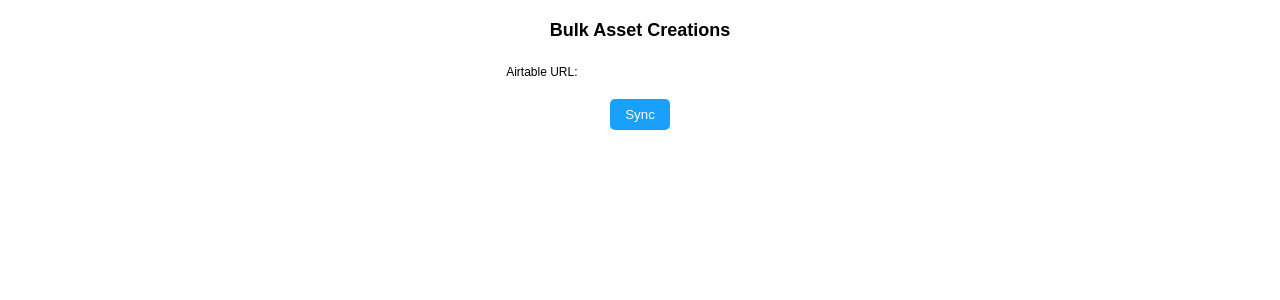
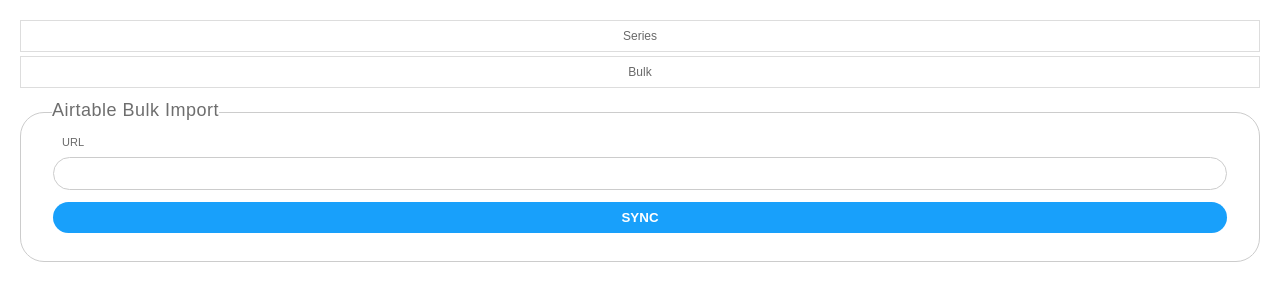
Before and after one commit to sofiakatzman/ClubsAssetPlugin, a React app: page / in a window 1280 px wide. Shown: the top 300 px of the page. Built offline with nearby package versions, Linux system fonts and the light colour scheme; no server answers.

Commit message:
add mode swapping and style Bulk Import Mode"

```diff
--- a/src/app/components/App.tsx
+++ b/src/app/components/App.tsx
@@ -1,16 +1,26 @@
-import React from 'react';
+import React, { useState, useRef, useEffect } from 'react';
 import '../styles/ui.css';
+import ModeSelect from './ModeSelect';
+import BulkPage from './BulkPage';
 
 function App() {
-  const textbox = React.useRef<HTMLInputElement>(null);
+  const [selectedMode, setSelectedMode] = useState('Bulk');
 
-  const onSync = () => {
+  // Function to toggle the selected mode
+  const toggleMode = () => {
+    setSelectedMode((prevMode) => (prevMode === "Bulk" ? "Series" : "Bulk"));
+  };
+
+  // Airtable URL input box
+  const textbox = useRef<HTMLInputElement>(null);
+
+  // Sends Airtable link so script runs -> no link = default AT link being used
+  const onSyncClick = () => {
     const airtableURL: string = textbox.current?.value || 'https://api.airtable.com/v0/appO7sUJLojVQUUqo/Assets';
     parent.postMessage({ pluginMessage: { type: 'bulk-processing', airtableURL } }, '*');
-
   };
 
-  React.useEffect(() => {
+  useEffect(() => {
     // This is how we read messages sent from the plugin controller
     window.onmessage = (event) => {
       const { type } = event.data.pluginMessage;
@@ -22,13 +32,23 @@ function App() {
 
   return (
     <div>
-      <h2>Bulk Asset Creations</h2>
-      <p>
-        Airtable URL: <input ref={textbox} />
-      </p>
-      <button id="create" onClick={onSync}>
-        Sync
-      </button>
+      <ModeSelect toggleMode={toggleMode} />
+      {selectedMode === "Bulk" && (
+        <div>
+        <BulkPage textbox={textbox} onSyncClick={onSyncClick} />
+        </div>
+      )}
+      {selectedMode === "Series" && (
+        <div>
+          <h2>Series Asset Creation</h2>
+          <p>
+            Airtable URL: <input ref={textbox} />
+          </p>
+          <button id="create" onClick={onSyncClick}>
+            Sync
+          </button>
+        </div>
+      )}
     </div>
   );
 }
--- /dev/null
+++ b/src/app/components/BulkPage.tsx
@@ -0,0 +1,27 @@
+import React from 'react';
+import '../styles/modestyles.css';
+
+interface BulkPageProps {
+  textbox: React.RefObject<HTMLInputElement>;
+  onSyncClick: () => void;
+}
+
+const BulkPage: React.FC<BulkPageProps> = ({ textbox, onSyncClick }) => {
+  return (
+    <div className="offset">
+      <h2 className="container-title"> Airtable Bulk Import </h2>
+    <div className="container">
+      <div className="input-container">
+        <label htmlFor="url-input" className="input-label">URL</label>
+        <input id="url-input" ref={textbox} className="input" />
+      </div>
+      <button id="create" onClick={onSyncClick}>
+        <b>SYNC</b>
+      </button>
+        </div>
+    </div>
+
+  );
+};
+
+export default BulkPage;
--- /dev/null
+++ b/src/app/components/ModeSelect.tsx
@@ -0,0 +1,20 @@
+import React from 'react';
+
+interface ModeSelectProps {
+  toggleMode: () => void;
+}
+
+const ModeSelect: React.FC<ModeSelectProps> = ({ toggleMode }) => {
+  return (
+    <div>
+      <div onClick={toggleMode} style={{ cursor: 'pointer', padding: '8px', border: '1px solid #ddd', marginBottom: '4px' }}>
+        Series
+      </div>
+      <div onClick={toggleMode} style={{ cursor: 'pointer', padding: '8px', border: '1px solid #ddd' }}>
+        Bulk
+      </div>
+    </div>
+  );
+}
+
+export default ModeSelect;
--- /dev/null
+++ b/src/app/styles/modestyles.css
@@ -0,0 +1,47 @@
+.offset{
+    margin-top:48px;
+}
+
+.container {
+    margin-top: -24px;
+    border-radius: 24px;
+    border: 1px solid #cccccc;
+    padding: 18px 32px 28px 32px;
+    position: relative;
+    font-weight: 400;
+}
+
+
+.container-title {
+    background-color: white;
+    color: #6e6e6e;
+    margin-left: 32px;
+    margin-top:-12px;
+    z-index: 1000;
+    position:absolute;
+    font-weight: 500;
+    letter-spacing: .5px;
+}
+
+.input-container {
+    box-sizing: border-box;
+    margin-bottom: 8px;
+}
+
+.input-label {
+    display: block;
+    font-size: 11px;
+    padding: 5px;
+    text-align: left;
+    margin-bottom: 4px;
+    margin-left: 4px
+}
+
+.input {
+    width: 100%;
+    border-radius: 40px;
+    border: 1px solid #cccccc;
+    padding: 8px;
+    box-sizing: border-box;
+    margin-bottom: 4px;
+}
--- a/src/app/styles/ui.css
+++ b/src/app/styles/ui.css
@@ -2,14 +2,15 @@ body {
   font: 12px sans-serif;
   text-align: center;
   margin: 20px;
+  color: #696969;
 }
+
 button {
-  border-radius: 5px;
+  border-radius: 4px;
   background: white;
   color: black;
   border: none;
-  padding: 8px 15px;
-  margin: 0 5px;
+  padding: 8px 16px;
   box-shadow: inset 0 0 0 1px black;
   outline: none;
 }
@@ -17,6 +18,8 @@ button {
   box-shadow: none;
   background: #18a0fb;
   color: white;
+  width: 100%;
+  border-radius: 40px;
 }
 input {
   border: none;
--- a/src/plugin/controller.ts
+++ b/src/plugin/controller.ts
@@ -1,5 +1,5 @@
 import {fetchAirTable } from './utils'
-figma.showUI(__html__);
+figma.showUI(__html__, { width: 600, height: 1000 });
 
 figma.ui.onmessage =  (msg: {type: string, airtableURL: string}) => {
 
--- a/src/typings/types.d.ts
+++ b/src/typings/types.d.ts
@@ -47,3 +47,7 @@ interface PluginMessage {
   squareVariant?: string;
   bookCover: string;
 }
+
+interface ModeSelectProps {
+  toggleMode: () => void;
+}
```
Also changed, not shown: src/app/styles/modeselect.css (added, +19 -0 lines).
